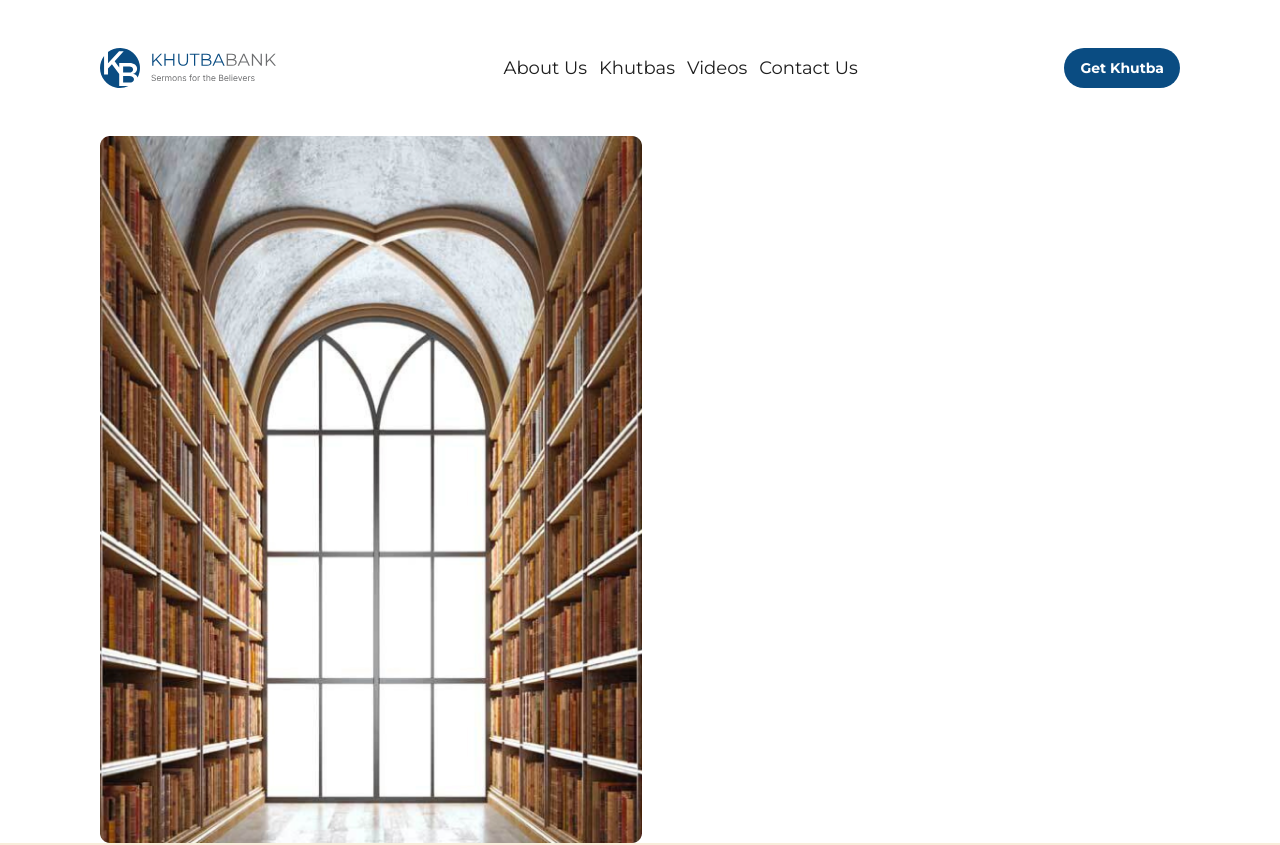
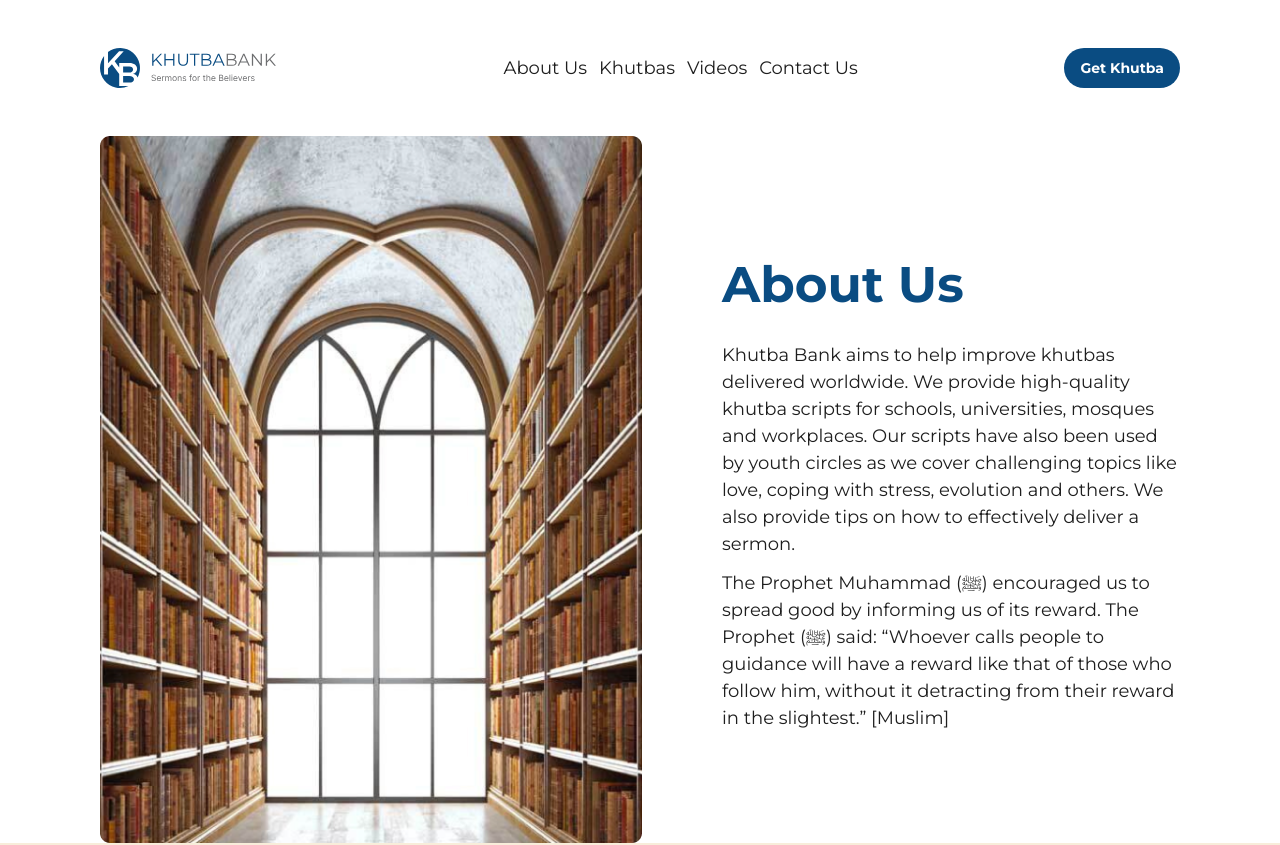
Before and after one commit to Khutbabank/khutbabank-v3, a Next.js app: page /about-us in a window 1280 px wide. Shown: the top 845 px of the page. Built offline with nearby package versions, Linux system fonts and the light colour scheme.

Commit message:
finished about us hero section

```diff
--- a/components/AboutUs/HeroSection/index.tsx
+++ b/components/AboutUs/HeroSection/index.tsx
@@ -3,7 +3,7 @@ import Image from 'next/image';
 const HeroSection = () => {
 	return (
 		<>
-			<div className='flex md:justify-between md:gap-20 px-8 md:px-[100px]'>
+			<div className='flex md:justify-between md:items-center md:gap-20 px-8 md:px-[100px]'>
 				<Image
 					className='rounded-lg hidden md:block'
 					src='/hero/books.png'
@@ -11,6 +11,24 @@ const HeroSection = () => {
 					height={707}
 					alt='books'
 				/>
+				<div className='flex flex-col'>
+					<h1 className='text-heading text-primary font-bold'>About Us</h1>
+					<p className='text-black text-normal mt-5'>
+						Khutba Bank aims to help improve khutbas delivered worldwide.
+						We provide high-quality khutba scripts for schools,
+						universities, mosques and workplaces. Our scripts have also
+						been used by youth circles as we cover challenging topics like
+						love, coping with stress, evolution and others. We also
+						provide tips on how to effectively deliver a sermon.
+					</p>
+					<p className='text-black text-normal mt-3'>
+						The Prophet Muhammad (ﷺ) encouraged us to spread good by
+						informing us of its reward. The Prophet (ﷺ) said: “Whoever
+						calls people to guidance will have a reward like that of those
+						who follow him, without it detracting from their reward in the
+						slightest.” [Muslim]
+					</p>
+				</div>
 			</div>
 		</>
 	);
```
